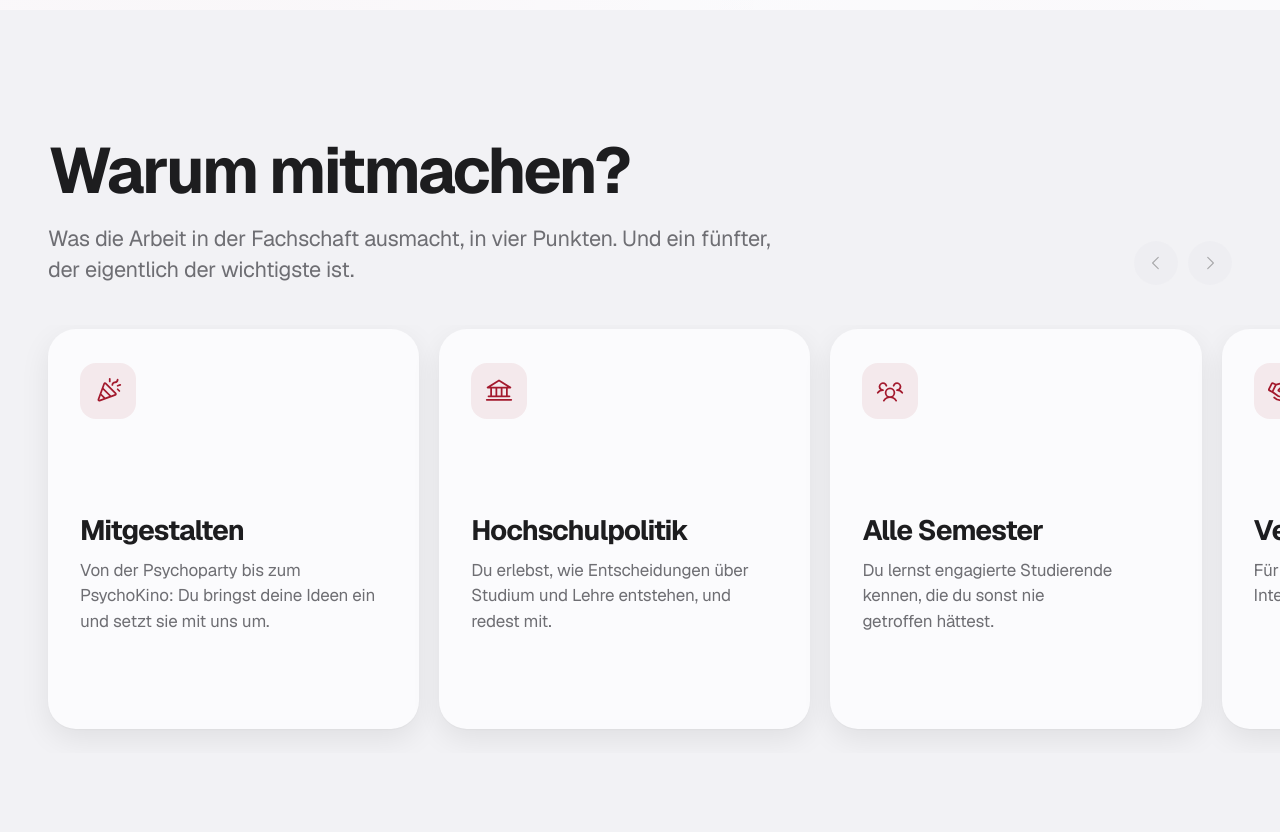
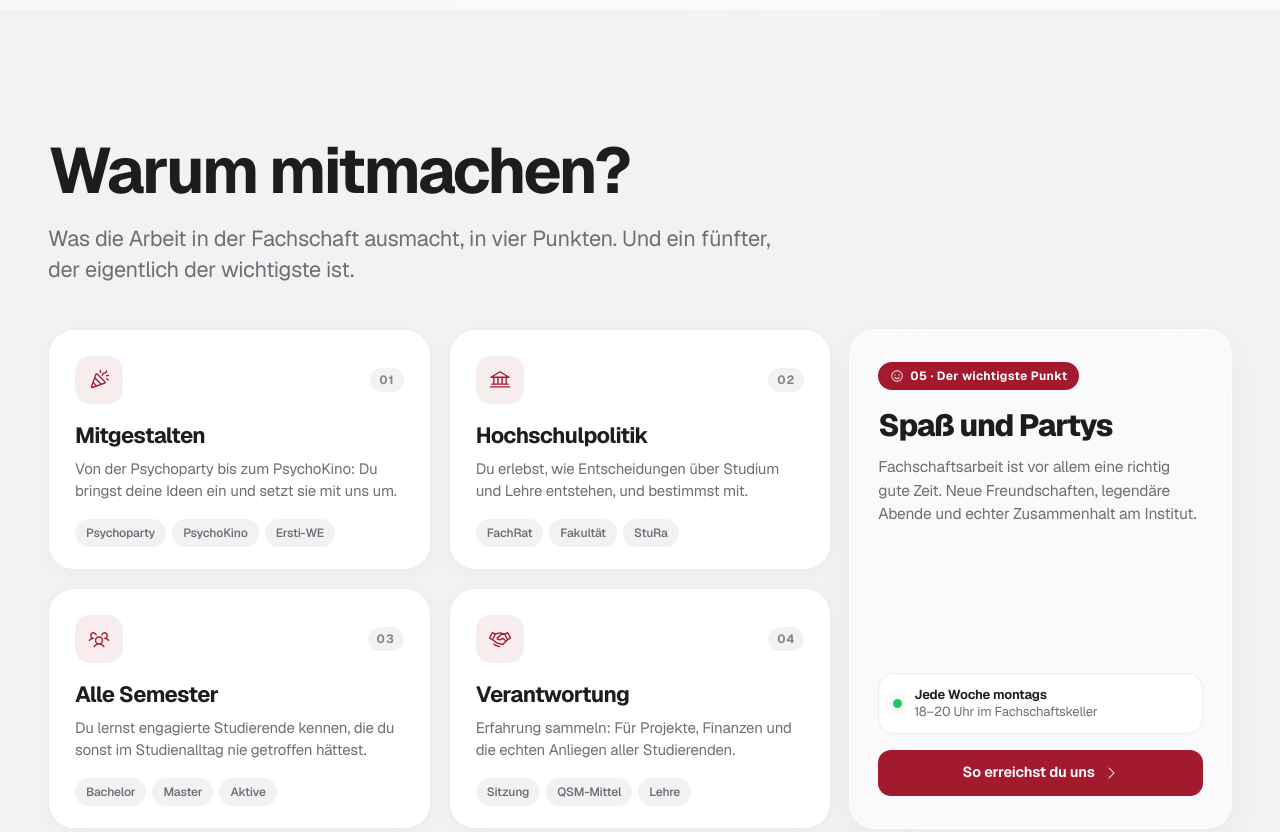
Before and after one commit to nurimodabber/fachschaft-psychologie-relaunch, a website built with Vite: page index.html in a window 1280 px wide. Shown: the part 2800-3632 px from the top of the page. Built offline with nearby package versions, Linux system fonts and the light colour scheme.

Commit message:
Transform Warum mitmachen into an interactive, zero-scroll Bento Grid

```diff
--- a/css/style.css
+++ b/css/style.css
@@ -250,24 +250,50 @@ a.ext::after{content:"";display:inline-block;width:.62em;height:.62em;margin-lef
 .t-events figure,.t-fs figure{aspect-ratio:16/8}
 @media (max-width:980px){.t-study,.t-events,.t-fs{grid-column:1/-1;grid-row:auto}.t-study figure{aspect-ratio:16/10;min-height:0}}
 
-/* ---------- Warum mitmachen (Galerie) ---------- */
-.gal-head{display:flex;align-items:flex-end;justify-content:space-between;gap:24px;flex-wrap:wrap}
-.gal-ctrl{display:flex;gap:10px}
-.gal-ctrl button{width:44px;height:44px;border-radius:50%;border:0;background:var(--bg3);color:var(--text);display:grid;place-items:center;cursor:pointer;transition:background .2s,opacity .2s}
-.gal-ctrl button:hover{background:var(--hair)}
-.gal-ctrl button:disabled{opacity:.35;cursor:default}
-.gal-ctrl .i{width:18px;height:18px}
-.gallery{display:flex;gap:20px;list-style:none;margin:40px 0 0;padding:4px max(var(--gut),calc((100vw - var(--maxw))/2 + var(--gut))) 24px;overflow-x:auto;scroll-snap-type:x mandatory;scroll-padding:0 max(var(--gut),calc((100vw - var(--maxw))/2 + var(--gut)));scrollbar-width:none}
-.gallery::-webkit-scrollbar{display:none}
-.gallery li{flex:none;width:clamp(272px,29vw,372px);scroll-snap-align:start;background:var(--bg);border-radius:28px;padding:34px 32px 36px;display:flex;flex-direction:column;min-height:400px;box-shadow:var(--shadow)}
-.gallery .gi{width:56px;height:56px;border-radius:16px;background:var(--accent-soft);color:var(--accent-text);display:grid;place-items:center;flex:none}
-.gallery .gi .i{width:28px;height:28px}
-.gallery h3{font-size:28px;line-height:1.1;font-weight:700;letter-spacing:-.035em;margin:96px 0 12px}
-.gallery p{margin:0;color:var(--text2)}
-.gallery li.cta{background:var(--accent);color:var(--on-accent);box-shadow:none}
-.gallery li.cta h3,.gallery li.cta p{color:var(--on-accent)}
-.gallery li.cta .gi{background:rgba(255,255,255,.16);color:var(--on-accent)}
-.gallery li.cta a{color:var(--on-accent);margin-top:auto;padding-top:22px;font-weight:600;display:inline-flex;align-items:center;gap:4px}
+/* ---------- Warum mitmachen (Interaktives Bento-Grid, kein horizontales Scrollen) ---------- */
+.why-head{margin-bottom:clamp(32px,4vw,44px)}
+.why-grid{display:grid;grid-template-columns:repeat(3,minmax(0,1fr));grid-template-rows:auto auto;gap:18px}
+.why-card{position:relative;background:var(--raise);border:1px solid var(--hair2);border-radius:26px;padding:26px 26px 22px;display:flex;flex-direction:column;box-shadow:0 4px 16px rgba(0,0,0,.03);transition:transform .25s var(--ease),border-color .25s,box-shadow .25s;overflow:hidden}
+.why-card::before{content:"";position:absolute;inset:0;pointer-events:none;background:radial-gradient(420px circle at var(--x, 50%) var(--y, 50%),var(--why-spotlight,rgba(0,0,0,.03)),transparent 68%);opacity:0;transition:opacity .25s ease}
+:root[data-theme="dark"] .why-card::before,
+@media (prefers-color-scheme:dark){:root:not([data-theme="light"]) .why-card::before{--why-spotlight:rgba(255,255,255,.07)}}
+.why-card:hover{transform:translateY(-3px);border-color:var(--hair);box-shadow:0 14px 36px -6px rgba(0,0,0,.08)}
+.why-card:hover::before{opacity:1}
+
+.why-card-top{display:flex;align-items:center;justify-content:space-between;margin-bottom:18px}
+.why-ico{width:48px;height:48px;border-radius:15px;background:var(--accent-soft);color:var(--accent-text);display:inline-flex;align-items:center;justify-content:center;transition:transform .28s var(--ease),background .28s;flex-shrink:0}
+.why-ico .i{width:22px;height:22px}
+.why-card:hover .why-ico{transform:scale(1.08) rotate(3deg)}
+.why-idx{font-size:12px;font-weight:700;letter-spacing:.08em;color:var(--text3);padding:3px 9px;border-radius:999px;background:var(--bg2)}
+
+.why-card h3{font-size:22px;line-height:1.2;font-weight:700;letter-spacing:-.03em;margin:0 0 10px;color:var(--text)}
+.why-card p{margin:0 0 16px;color:var(--text2);font-size:15px;line-height:1.48}
+
+.why-chips{display:flex;flex-wrap:wrap;gap:6px;margin-top:auto}
+.why-chip{display:inline-flex;align-items:center;gap:4px;font-size:12px;font-weight:550;color:var(--text2);background:var(--bg2);border:1px solid transparent;padding:4px 10px;border-radius:999px;text-decoration:none;transition:all .18s var(--ease)}
+.why-chip:hover{background:var(--raise);color:var(--accent-text);border-color:var(--accent-soft);transform:translateY(-1px);text-decoration:none;box-shadow:0 2px 6px rgba(0,0,0,.04)}
+
+/* Card 5: Der 5. Punkt (Hero Bento Card) */
+.why-card-hero{grid-column:3;grid-row:1 / span 2;background:var(--glass-card-bg);-webkit-backdrop-filter:blur(30px) saturate(200%);backdrop-filter:blur(30px) saturate(200%);border:1px solid var(--glass-card-border);box-shadow:var(--glass-card-shadow);padding:32px 28px;display:flex;flex-direction:column;justify-content:space-between}
+.why-card-hero:hover{border-color:var(--accent-text);box-shadow:0 20px 52px -8px rgba(163,25,45,.15)}
+.why-hero-badge{display:inline-flex;align-items:center;gap:6px;font-size:12px;font-weight:700;letter-spacing:.03em;padding:5px 12px;border-radius:999px;background:var(--accent);color:var(--on-accent);margin-bottom:18px;width:fit-content}
+.why-hero-badge .i{width:14px;height:14px}
+.why-card-hero h3{font-size:clamp(26px,2.4vw,34px);line-height:1.15;font-weight:800;letter-spacing:-.04em;margin:0 0 12px;color:var(--text)}
+.why-card-hero p{font-size:15.5px;line-height:1.52;color:var(--text2);margin-bottom:20px}
+
+.why-hero-session{display:flex;align-items:center;gap:12px;padding:12px 14px;border-radius:16px;background:var(--raise);border:1px solid var(--hair2);margin-bottom:16px}
+.pulse-dot{width:9px;height:9px;border-radius:50%;background:#22c55e;box-shadow:0 0 0 0 rgba(34,197,94,.7);animation:pulse 2s infinite;flex-shrink:0}
+@keyframes pulse{0%{transform:scale(.95);box-shadow:0 0 0 0 rgba(34,197,94,.7)}70%{transform:scale(1);box-shadow:0 0 0 8px rgba(34,197,94,0)}100%{transform:scale(.95);box-shadow:0 0 0 0 rgba(34,197,94,0)}}
+.why-hero-session div{font-size:13px;line-height:1.35}
+.why-hero-session b{display:block;color:var(--text);font-weight:650}
+.why-hero-session span{color:var(--text2)}
+
+.why-hero-cta{width:100%;display:inline-flex;align-items:center;justify-content:center;gap:8px;height:46px;border-radius:13px;font-size:14.5px;font-weight:650;text-decoration:none}
+.why-hero-cta .i{width:16px;height:16px;transition:transform .2s var(--ease)}
+.why-hero-cta:hover .i{transform:translateX(3px)}
+
+@media (max-width:980px){.why-grid{grid-template-columns:repeat(2,minmax(0,1fr))}.why-card-hero{grid-column:1 / -1;grid-row:auto}}
+@media (max-width:620px){.why-grid{grid-template-columns:1fr;gap:14px}.why-card-hero{grid-column:1;padding:24px 20px}}
 
 /* ---------- Neuigkeiten ---------- */
 .news-grid{display:grid;grid-template-columns:minmax(0,1.2fr) minmax(0,1fr);gap:clamp(24px,4vw,56px);align-items:start}
--- a/js/app.js
+++ b/js/app.js
@@ -29,10 +29,12 @@ function nextSession(){
 function home(){
   const s=nextSession(), p0=POSTS[0], d0=new Date(p0.d+'T12:00:00');
   const quick=[['studium/bachelor','book','Bachelor'],['studium/master','cap','Master'],['studium/bachelor/eks','users','EKS'],['studium/approbation','heart','Approbation'],['studium/ausland','compass','Ausland'],['studium/praktika','briefcase','Praktika'],['studium/faq','question','FAQ'],['fachschaft/downloads','download','Protokolle']];
-  const why=[['spark','Mitgestalten','Von der Psychoparty bis zum PsychoKino: Du bringst deine Ideen ein und setzt sie mit uns um.'],
-    ['bank','Hochschulpolitik','Du erlebst, wie Entscheidungen über Studium und Lehre entstehen, und redest mit.'],
-    ['users','Alle Semester','Du lernst engagierte Studierende kennen, die du sonst nie getroffen hättest.'],
-    ['handshake','Verantwortung','Für Projekte, Finanzen und die Interessen deiner Kommiliton:innen.']];
+  const why=[
+    ['spark','Mitgestalten','Von der Psychoparty bis zum PsychoKino: Du bringst deine Ideen ein und setzt sie mit uns um.',[['leben/psychoparty','Psychoparty'],['leben/psychokino','PsychoKino'],['leben/ersti-we','Ersti-WE']]],
+    ['bank','Hochschulpolitik','Du erlebst, wie Entscheidungen über Studium und Lehre entstehen, und bestimmst mit.',[['hopo/fachrat','FachRat'],['hopo/fakrat','Fakultät'],['hopo/stura','StuRa']]],
+    ['users','Alle Semester','Du lernst engagierte Studierende kennen, die du sonst im Studienalltag nie getroffen hättest.',[['studium/bachelor','Bachelor'],['studium/master','Master'],['fachschaft/aktive','Aktive']]],
+    ['handshake','Verantwortung','Erfahrung sammeln: Für Projekte, Finanzen und die echten Anliegen aller Studierenden.',[['fachschaft/kontakt','Sitzung'],['hopo/qsm','QSM-Mittel'],['studium/lehrgestaltung','Lehre']]]
+  ];
   return `
 <section class="hero" aria-labelledby="hero-h">
  ${pic('hero','',true)}
@@ -94,14 +96,48 @@ function home(){
 </section>
 
 <section class="sec alt" aria-labelledby="why-h">
- <div class="wrap gal-head rv">
-  <div><h2 class="sh2" id="why-h">Warum mitmachen?</h2><p class="sub">Was die Arbeit in der Fachschaft ausmacht, in vier Punkten. Und ein fünfter, der eigentlich der wichtigste ist.</p></div>
-  <div class="gal-ctrl"><button type="button" data-gal="gal" data-dir="prev" aria-label="Zurück" disabled>${ic('chevl')}</button><button type="button" data-gal="gal" data-dir="next" aria-label="Weiter">${ic('chevr')}</button></div>
+ <div class="wrap">
+  <div class="shead why-head rv">
+   <div>
+    <h2 class="sh2" id="why-h">Warum mitmachen?</h2>
+    <p class="sub">Was die Arbeit in der Fachschaft ausmacht, in vier Punkten. Und ein fünfter, der eigentlich der wichtigste ist.</p>
+   </div>
+  </div>
+  <div class="why-grid">
+   ${why.map(([icon,t,desc,chips],idx)=>`
+    <article class="why-card rv" style="--i:${idx}">
+     <div class="why-card-top">
+      <span class="why-ico" aria-hidden="true">${ic(icon)}</span>
+      <span class="why-idx">0${idx+1}</span>
+     </div>
+     <h3>${t}</h3>
+     <p>${desc}</p>
+     <div class="why-chips">
+      ${chips.map(([href,label])=>`<a class="why-chip" href="#/${href}">${label}</a>`).join('')}
+     </div>
+    </article>
+   `).join('')}
+   <article class="why-card why-card-hero rv" style="--i:4">
+    <div>
+     <div class="why-hero-badge">${ic('smiley')} <span>05 · Der wichtigste Punkt</span></div>
+     <h3>Spaß und Partys</h3>
+     <p>Fachschaftsarbeit ist vor allem eine richtig gute Zeit. Neue Freundschaften, legendäre Abende und echter Zusammenhalt am Institut.</p>
+    </div>
+    <div>
+     <div class="why-hero-session">
+      <span class="pulse-dot"></span>
+      <div>
+       <b>Jede Woche montags</b>
+       <span>18–20 Uhr im Fachschaftskeller</span>
+      </div>
+     </div>
+     <a class="btn btn-primary why-hero-cta" href="#/fachschaft/kontakt">
+      <span>So erreichst du uns</span>${ic('chevr')}
+     </a>
+    </div>
+   </article>
+  </div>
  </div>
- <ul class="gallery" id="gal">
-  ${why.map(([i,t,d])=>`<li><span class="gi">${ic(i)}</span><h3>${t}</h3><p>${d}</p></li>`).join('')}
-  <li class="cta"><span class="gi">${ic('smiley')}</span><h3>Spaß und Partys</h3><p>Fachschaftsarbeit ist auch einfach eine richtig gute Zeit. Komm montags vorbei und schau es dir an.</p><a href="#/fachschaft/kontakt">So erreichst du uns${ic('chevr')}</a></li>
- </ul>
 </section>
 
 <section class="sec sec-news" aria-labelledby="news-h">
@@ -535,14 +571,12 @@ function hydrate(root){
   $$('[data-opensearch]',root).forEach(b=>b.addEventListener('click',openSearch));
   if(root.classList&&document.documentElement.classList.contains('rv-on')&&RV){$$('.rv',root).forEach((el,k)=>{if(!el.style.getPropertyValue('--i'))el.style.setProperty('--i',Math.min(k,4));RV.observe(el);});}
   $$('[data-theme-set]',root).forEach(b=>b.setAttribute('aria-pressed',b.dataset.themeSet===getPref()));
-  $$('.gallery',root).forEach(t=>{
-    const btns=$$(`[data-gal="${t.id}"]`,root), items=$$('li',t);
-    const step=dir=>{const w=items[0].getBoundingClientRect().width+20;t.scrollBy({left:dir*w,behavior:matchMedia('(prefers-reduced-motion: reduce)').matches?'auto':'smooth'});};
-    btns.forEach(b=>b.addEventListener('click',()=>step(b.dataset.dir==='prev'?-1:1)));
-    if('IntersectionObserver' in window&&items.length){
-      const io=new IntersectionObserver(es=>es.forEach(en=>{const b=btns.find(x=>x.dataset.dir===(en.target===items[0]?'prev':'next'));if(b)b.disabled=en.intersectionRatio>=.98;}),{root:t,threshold:[0,.5,.98,1]});
-      io.observe(items[0]);io.observe(items[items.length-1]);
-    }
+  $$('.why-card',root).forEach(c=>{
+    c.addEventListener('mousemove',e=>{
+      const r=c.getBoundingClientRect();
+      c.style.setProperty('--x',`${e.clientX-r.left}px`);
+      c.style.setProperty('--y',`${e.clientY-r.top}px`);
+    });
   });
   const sub=$('.lnav ul',root), cur=sub&&$('a[aria-current]',sub);
   if(cur&&sub.scrollWidth>sub.clientWidth) sub.scrollLeft=cur.parentElement.offsetLeft-sub.clientWidth/2+cur.offsetWidth/2;
```
